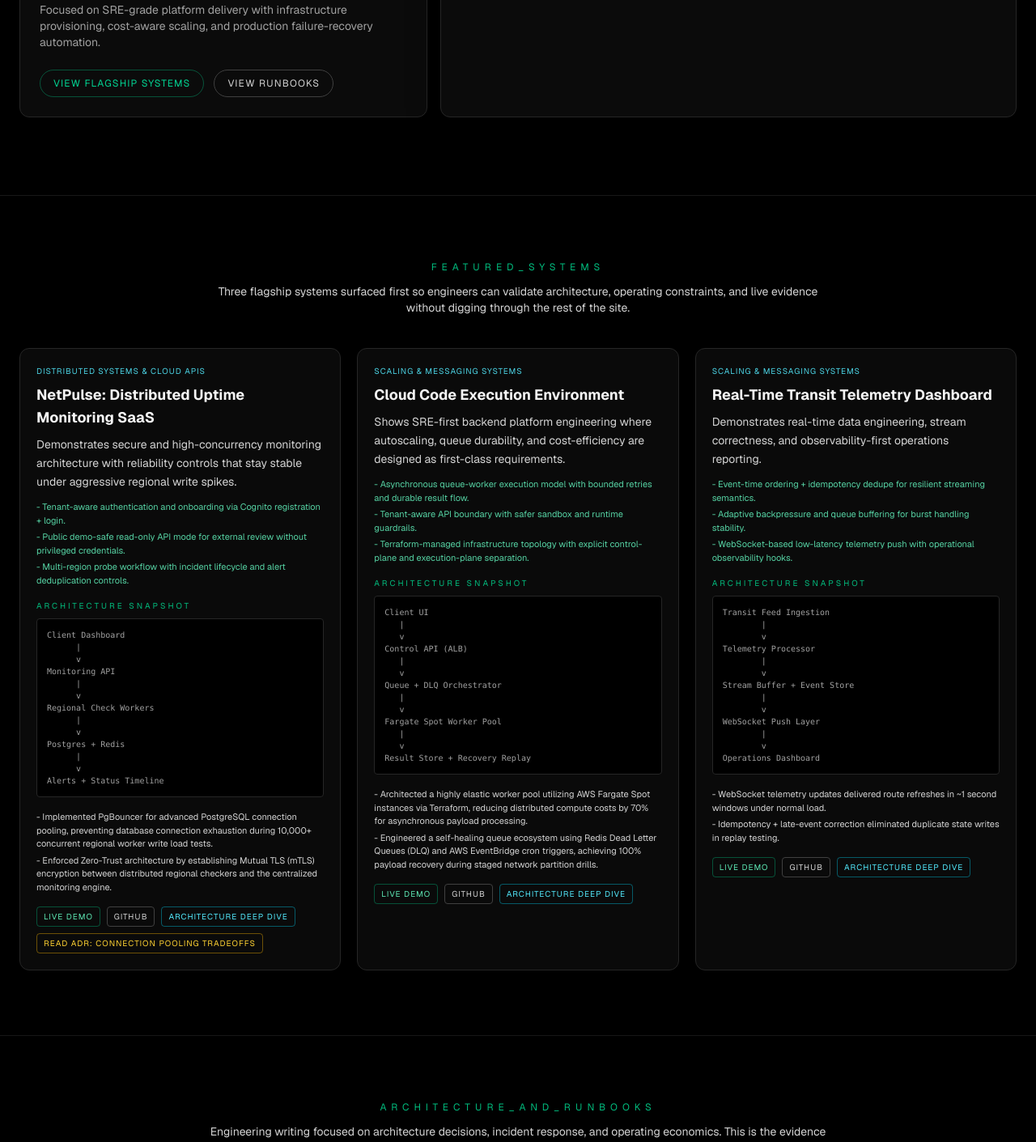
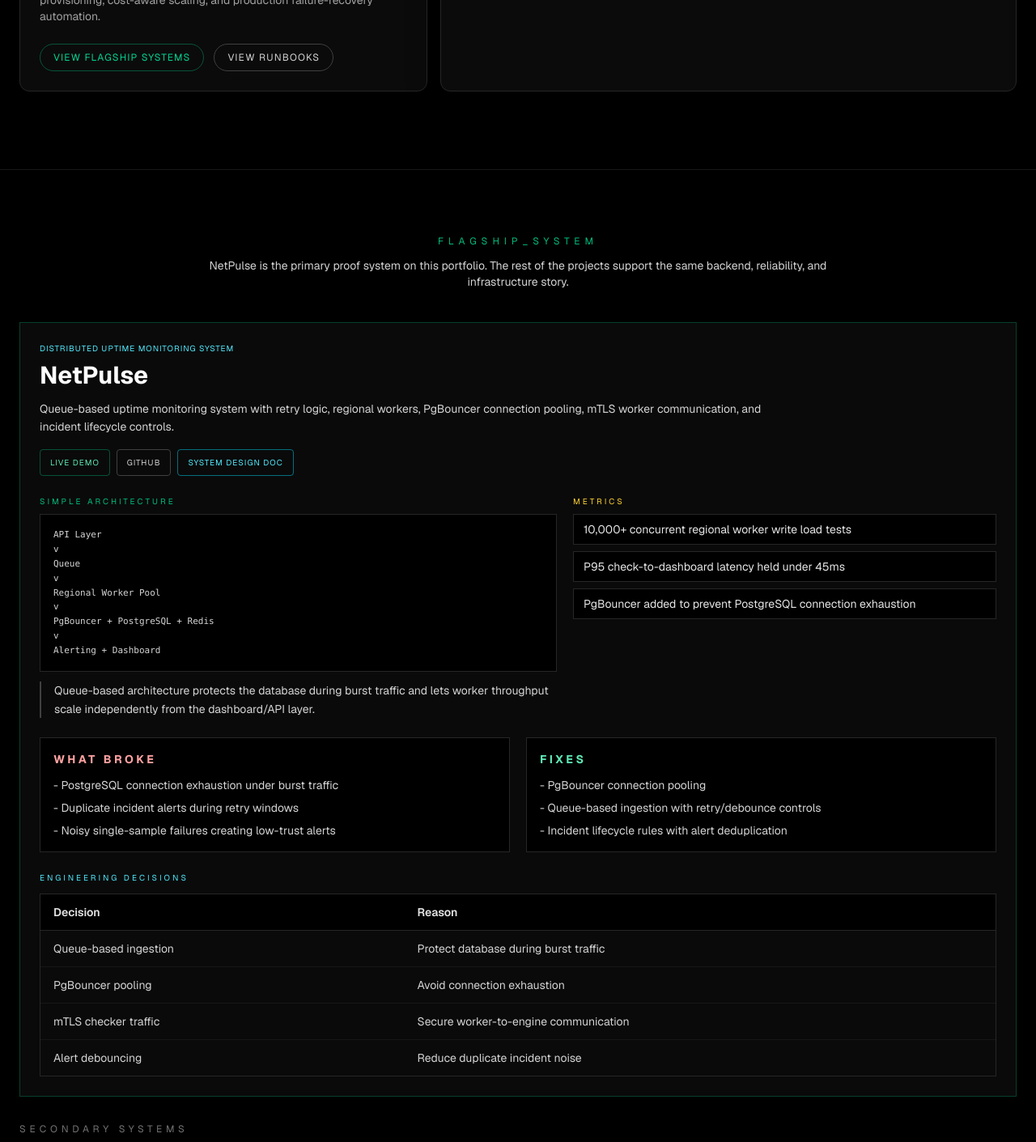
Before and after one commit to MohammedVep/mohammed-portfolio, a Next.js app: page / in a window 1280 px wide. Shown: the part 1330-2741 px from the top of the page at 81% size. Built offline with nearby package versions, Linux system fonts and the light colour scheme.

Commit message:
Make NetPulse the homepage flagship

```diff
--- a/components/sections/featured-systems/FeaturedSystems.tsx
+++ b/components/sections/featured-systems/FeaturedSystems.tsx
@@ -44,27 +44,194 @@ WebSocket Push Layer
 Operations Dashboard`,
 };
 
+const netPulseArchitecture = `API Layer
+v
+Queue
+v
+Regional Worker Pool
+v
+PgBouncer + PostgreSQL + Redis
+v
+Alerting + Dashboard`;
+
+const netPulseMetrics = [
+  "10,000+ concurrent regional worker write load tests",
+  "P95 check-to-dashboard latency held under 45ms",
+  "PgBouncer added to prevent PostgreSQL connection exhaustion",
+];
+
+const netPulseFailures = [
+  "PostgreSQL connection exhaustion under burst traffic",
+  "Duplicate incident alerts during retry windows",
+  "Noisy single-sample failures creating low-trust alerts",
+];
+
+const netPulseFixes = [
+  "PgBouncer connection pooling",
+  "Queue-based ingestion with retry/debounce controls",
+  "Incident lifecycle rules with alert deduplication",
+];
+
+const netPulseDecisions = [
+  { decision: "Queue-based ingestion", reason: "Protect database during burst traffic" },
+  { decision: "PgBouncer pooling", reason: "Avoid connection exhaustion" },
+  { decision: "mTLS checker traffic", reason: "Secure worker-to-engine communication" },
+  { decision: "Alert debouncing", reason: "Reduce duplicate incident noise" },
+];
+
+const proofLinkClass =
+  "rounded border px-3 py-2 text-[10px] uppercase tracking-widest transition";
+
 export default function FeaturedSystems() {
+  const netPulse = projectsData.find((project) => project.id === "netpulse");
   const projects = flagshipIds
     .map((id) => projectsData.find((project) => project.id === id))
     .filter((project): project is (typeof projectsData)[number] => Boolean(project));
+  const secondaryProjects = projects.filter((project) => project.id !== "netpulse");
+
+  if (!netPulse) {
+    return null;
+  }
 
   return (
     <section id="featured-systems" className="border-t border-neutral-900 bg-black py-20">
       <div className="container mx-auto px-6">
         <h2 className="mb-3 text-center text-xs font-mono uppercase tracking-[0.5em] text-emerald-500">
-          Featured_Systems
+          Flagship_System
         </h2>
         <p className="mx-auto mb-10 max-w-3xl text-center text-sm text-neutral-300">
-          Three flagship systems surfaced first so engineers can validate architecture, operating
-          constraints, and live evidence without digging through the rest of the site.
+          NetPulse is the primary proof system on this portfolio. The rest of the projects support
+          the same backend, reliability, and infrastructure story.
         </p>
 
-        <div className="grid gap-5 lg:grid-cols-3">
-          {projects.map((project) => (
+        <article className="border border-emerald-500/30 bg-neutral-950 p-5 font-mono md:p-6">
+          <div className="flex flex-wrap items-start justify-between gap-4">
+            <div>
+              <p className="text-[10px] uppercase tracking-widest text-cyan-300">
+                Distributed Uptime Monitoring System
+              </p>
+              <h3 className="mt-2 text-2xl font-bold text-white md:text-3xl">
+                NetPulse
+              </h3>
+              <p className="mt-3 max-w-4xl text-sm leading-relaxed text-neutral-300">
+                Queue-based uptime monitoring system with retry logic, regional workers, PgBouncer
+                connection pooling, mTLS worker communication, and incident lifecycle controls.
+              </p>
+            </div>
+
+            <div className="flex flex-wrap gap-2">
+              {netPulse.liveUrl ? (
+                <a
+                  href={netPulse.liveUrl}
+                  target="_blank"
+                  rel="noreferrer"
+                  className={`${proofLinkClass} border-emerald-500/40 text-emerald-300 hover:border-emerald-300 hover:text-emerald-200`}
+                >
+                  Live Demo
+                </a>
+              ) : null}
+              {netPulse.repoUrl ? (
+                <a
+                  href={netPulse.repoUrl}
+                  target="_blank"
+                  rel="noreferrer"
+                  className={`${proofLinkClass} border-neutral-700 text-neutral-300 hover:border-neutral-500 hover:text-neutral-100`}
+                >
+                  GitHub
+                </a>
+              ) : null}
+              {netPulse.systemDesignUrl ? (
+                <a
+                  href={netPulse.systemDesignUrl}
+                  className={`${proofLinkClass} border-cyan-400/50 text-cyan-300 hover:border-cyan-300 hover:text-cyan-200`}
+                >
+                  System Design Doc
+                </a>
+              ) : null}
+            </div>
+          </div>
+
+          <div className="mt-6 grid gap-5 lg:grid-cols-[1.1fr_0.9fr]">
+            <div>
+              <p className="mb-2 text-[10px] uppercase tracking-[0.3em] text-emerald-500">
+                Simple Architecture
+              </p>
+              <pre className="overflow-x-auto border border-neutral-800 bg-black p-4 text-[11px] leading-relaxed text-neutral-300">
+                {netPulseArchitecture}
+              </pre>
+              <p className="mt-3 border-l-2 border-neutral-700 pl-4 text-sm leading-relaxed text-neutral-300">
+                Queue-based architecture protects the database during burst traffic and lets worker
+                throughput scale independently from the dashboard/API layer.
+              </p>
+            </div>
+
+            <div>
+              <p className="mb-2 text-[10px] uppercase tracking-[0.3em] text-amber-300">
+                Metrics
+              </p>
+              <div className="space-y-2">
+                {netPulseMetrics.map((metric) => (
+                  <p key={metric} className="border border-neutral-800 bg-black px-3 py-2 text-sm text-neutral-200">
+                    {metric}
+                  </p>
+                ))}
+              </div>
+            </div>
+          </div>
+
+          <div className="mt-6 grid gap-5 lg:grid-cols-2">
+            <div className="border border-neutral-800 bg-black p-4">
+              <h4 className="text-sm font-bold uppercase tracking-[0.25em] text-red-300">What Broke</h4>
+              <div className="mt-3 space-y-2 text-sm text-neutral-300">
+                {netPulseFailures.map((item) => (
+                  <p key={item}>- {item}</p>
+                ))}
+              </div>
+            </div>
+            <div className="border border-neutral-800 bg-black p-4">
+              <h4 className="text-sm font-bold uppercase tracking-[0.25em] text-emerald-300">Fixes</h4>
+              <div className="mt-3 space-y-2 text-sm text-neutral-300">
+                {netPulseFixes.map((item) => (
+                  <p key={item}>- {item}</p>
+                ))}
+              </div>
+            </div>
+          </div>
+
+          <div className="mt-6">
+            <p className="mb-3 text-[10px] uppercase tracking-[0.3em] text-cyan-300">
+              Engineering Decisions
+            </p>
+            <div className="overflow-x-auto border border-neutral-800">
+              <table className="w-full min-w-[560px] border-collapse text-left text-sm">
+                <thead className="bg-black text-neutral-200">
+                  <tr>
+                    <th className="border-b border-neutral-800 px-4 py-3 font-semibold">Decision</th>
+                    <th className="border-b border-neutral-800 px-4 py-3 font-semibold">Reason</th>
+                  </tr>
+                </thead>
+                <tbody className="text-neutral-300">
+                  {netPulseDecisions.map((item) => (
+                    <tr key={item.decision} className="border-b border-neutral-900 last:border-b-0">
+                      <td className="px-4 py-3">{item.decision}</td>
+                      <td className="px-4 py-3">{item.reason}</td>
+                    </tr>
+                  ))}
+                </tbody>
+              </table>
+            </div>
+          </div>
+        </article>
+
+        <div className="mt-8">
+          <p className="mb-4 text-xs font-mono uppercase tracking-[0.4em] text-neutral-500">
+            Secondary Systems
+          </p>
+          <div className="grid gap-5 lg:grid-cols-2">
+            {secondaryProjects.map((project) => (
             <article
               key={project.id}
-              className="rounded-xl border border-neutral-800 bg-neutral-950 p-5 font-mono"
+              className="border border-neutral-800 bg-neutral-950 p-5 font-mono"
             >
               <p className="text-[10px] uppercase tracking-widest text-cyan-300/90">
                 {project.projectType}
@@ -139,7 +306,8 @@ export default function FeaturedSystems() {
                 ))}
               </div>
             </article>
-          ))}
+            ))}
+          </div>
         </div>
       </div>
     </section>
--- a/components/sections/hero/Hero.tsx
+++ b/components/sections/hero/Hero.tsx
@@ -27,7 +27,7 @@ export default function Hero() {
     {
       title: "CS Fundamentals",
       detail:
-        "Data structures, algorithms, OOP, databases, and discrete math surfaced alongside live systems and architecture docs.",
+        "Operating Systems, Distributed Systems (85%), Theory of Computing, data structures, algorithms, and databases.",
     },
   ];
 
@@ -138,12 +138,12 @@ export default function Hero() {
             5-Second Summary
           </p>
           <p className="mt-3 max-w-4xl text-lg font-semibold leading-relaxed text-white md:text-xl">
-            New-grad backend engineer with Java/Python fundamentals, Toronto-area office availability,
-            and shipped cloud systems covering monitoring, code execution, ECS migration, and load balancing.
+            Backend / Systems Engineer building reliable distributed systems focused on concurrency,
+            failure handling, observability, and scalable backend design.
           </p>
           <p className="mt-2 max-w-4xl text-sm leading-relaxed text-neutral-300">
-            Best fit: enterprise SaaS teams that value strong CS foundations, clear technical writing,
-            and engineers who can reason about reliability and production tradeoffs.
+            Flagship project: NetPulse. Academic foundation includes Operating Systems,
+            Distributed Systems (85%), Theory of Computing, Java, Python, and database systems.
           </p>
         </div>
         <div className="mb-8 grid gap-3 sm:grid-cols-3">
--- a/components/sections/skills/Skills.tsx
+++ b/components/sections/skills/Skills.tsx
@@ -17,11 +17,11 @@ const arsenal = [
   {
     group: "CS Fundamentals",
     items: [
+      { name: "Operating Systems", level: "COMPLETE", note: "Relevant coursework for systems and infrastructure roles." },
+      { name: "Distributed Systems", level: "85%", note: "Coursework aligned with monitoring, queues, and reliability tradeoffs." },
+      { name: "Theory of Computing", level: "COMPLETE", note: "Formal foundations for computation, language, and complexity reasoning." },
       { name: "Data Structures", level: "STRONG", note: "Core interview preparation and project data-modeling decisions." },
       { name: "Algorithms", level: "STRONG", note: "Routing visualizer, graph traversal, and complexity tradeoffs." },
-      { name: "OOP", level: "STRONG", note: "Java-backed design fundamentals and maintainable service boundaries." },
-      { name: "Databases", level: "ACTIVE", note: "SQL schemas, indexes, transactions, and persistence tradeoffs." },
-      { name: "Technical Writing", level: "ACTIVE", note: "Architecture docs, migration notes, and incident-style writeups." },
     ],
   },
   {
--- a/content/education/index.ts
+++ b/content/education/index.ts
@@ -8,6 +8,9 @@ export const educationData: Education[] = [
     gpa: '83.95%',
     honours: true,
     coursework: [
+      'Operating Systems',
+      'Distributed Systems (85%)',
+      'Theory of Computing',
       'Data Structures and Algorithms',
       'Object-Oriented Programming',
       'Database Systems',
```
